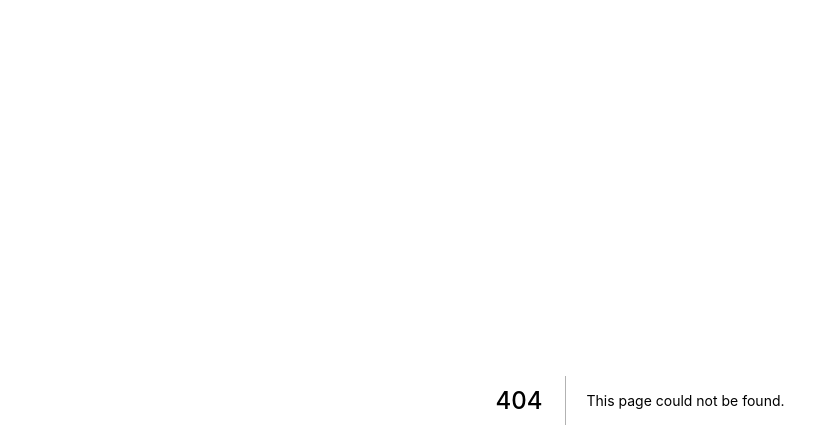
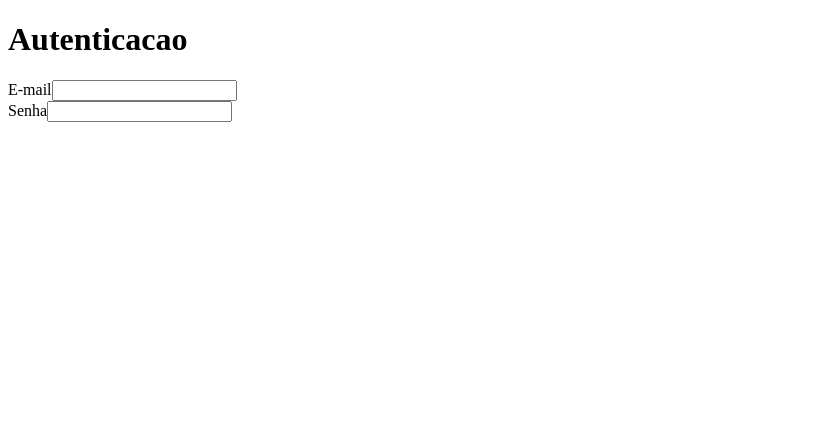
Before and after one commit to Breno44/AdminTemplate, a Next.js app: page /autenticacao in a window 1280 px wide. Before the commit this address had no page. Shown: the top 448 px of the page, without its empty margins (0-839 px from the left). Built offline with nearby package versions, Linux system fonts and the light colour scheme.

Commit message:
feat:tela de autenticacao #1

```diff
--- /dev/null
+++ b/src/components/auth/AuthInput.tsx
@@ -0,0 +1,16 @@
+interface AuthInputProps {
+    label: string;
+    valor: any;
+    tipo: 'text' | 'email' | 'password';
+    obrigatorio?: boolean;
+    valorMudou: (novoValor: any) => void;
+}
+
+export default function AuthInput(props: AuthInputProps) {
+    return (
+        <div>
+            <label>{props.label}</label>
+            <input type={props.tipo} value={props.valor} onChange={e => props.valorMudou?.(e.target.value)} required={props.obrigatorio}/>
+        </div>
+    )
+}
--- /dev/null
+++ b/src/pages/autenticacao.tsx
@@ -0,0 +1,17 @@
+import { useState } from "react";
+import AuthInput from "../components/auth/AuthInput";
+
+export default function Autenticacao() {
+
+    const [modo, setModo] = useState<'login' | 'cadastro'>('login')
+    const [email, setEmail] = useState('')
+    const [senha, setSenha] = useState('')
+
+    return (
+        <div className="flex flex-col">
+            <h1>Autenticacao</h1>
+            <AuthInput tipo="email" label="E-mail" valor={email} valorMudou={setEmail} obrigatorio />
+            <AuthInput tipo="password" label="Senha" valor={senha} valorMudou={setSenha} obrigatorio />
+        </div>
+    )
+}
--- a/src/pages/notificacoes.tsx
+++ b/src/pages/notificacoes.tsx
@@ -6,7 +6,7 @@
 
   return (
     <Layout titulo="Notificações" subtitulo="Aqui você irá gerenciar as suas notificações">
-      <button onClick={alternarTema}>Click</button>
+      <h1>Notificações</h1>
     </Layout>
   );
 }
```
